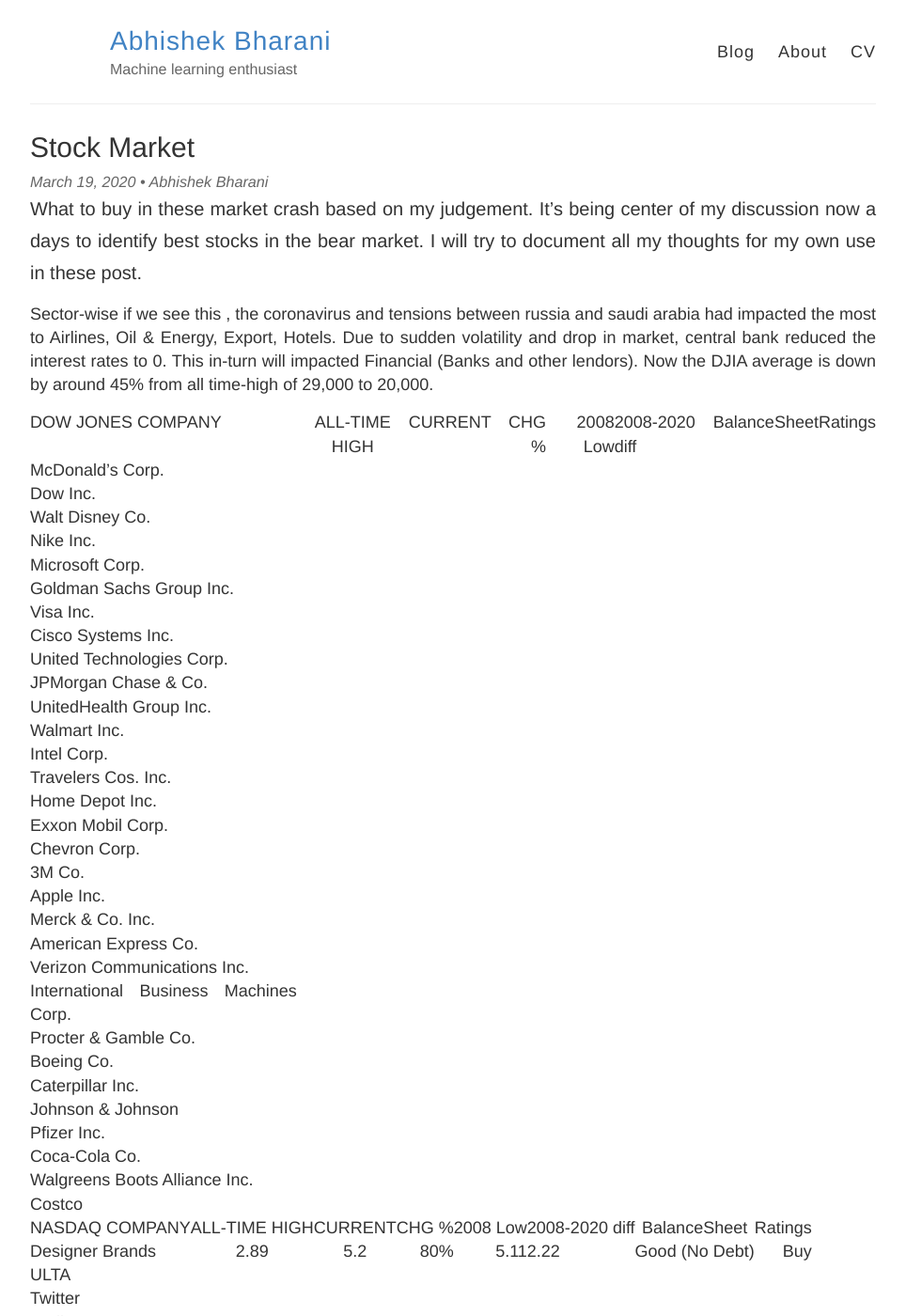
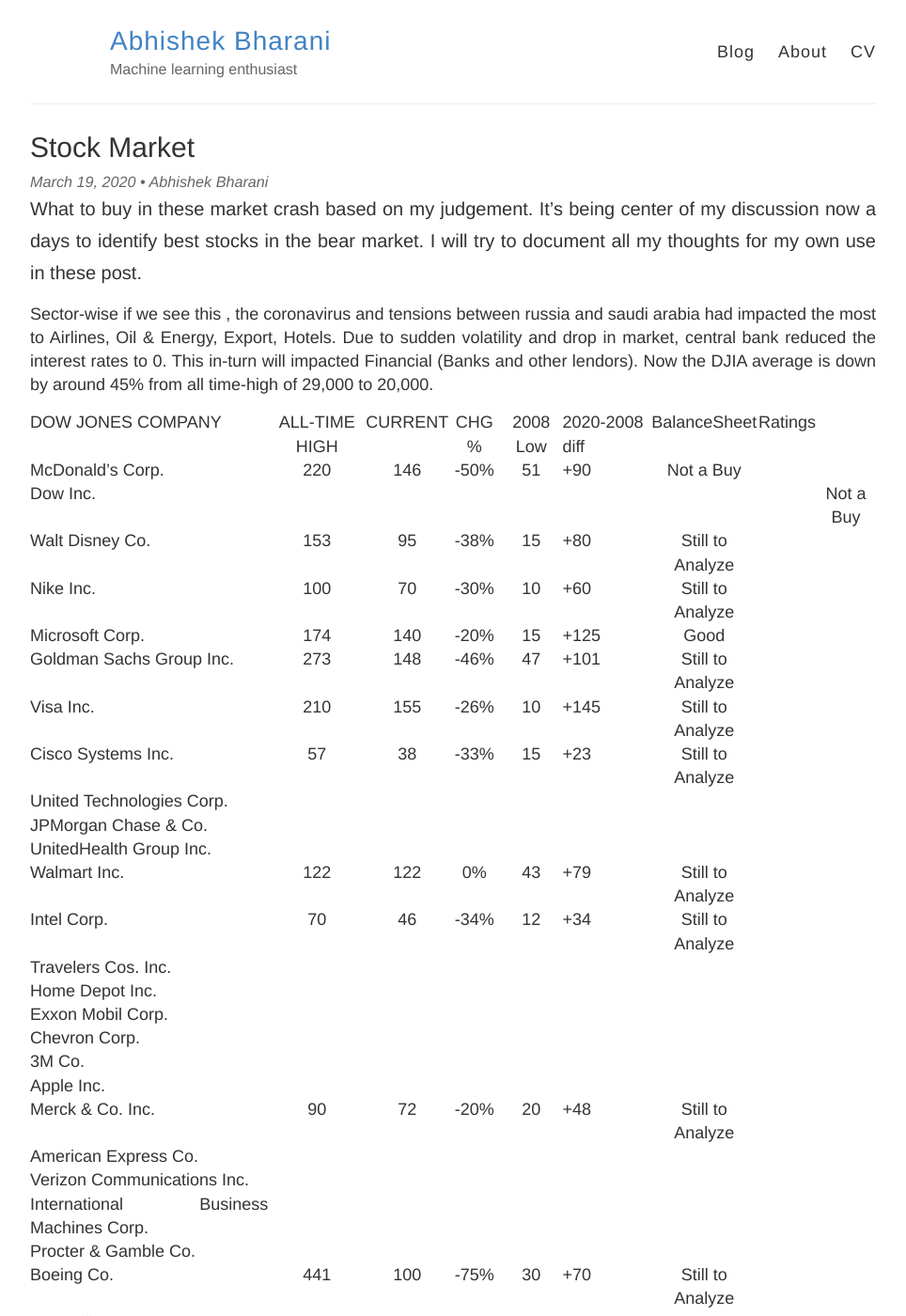
Before and after one commit to bharaniabhishek123/bharaniabhishek123.github.io, a Jekyll site: the page built from _posts/2020-03-19-Stock Market.md, in a window 1280 px wide and 1400 px high. Shown: the whole window at 94% size, without its empty margins (158-1122 px from the left). Built offline with Jekyll 4.4.1, drawn with Linux system fonts in a browser that asks for light colours; some of the changed text lies outside the part shown.

Commit message:
formating changes

```diff
--- a/_posts/2020-03-19-Stock Market.md
+++ b/_posts/2020-03-19-Stock Market.md
@@ -9,39 +9,39 @@
 Sector-wise if we see this , the coronavirus and tensions between russia and saudi arabia had impacted the most to Airlines, Oil & Energy, Export, Hotels. Due to sudden volatility and drop in market, central bank reduced the interest rates to 0. This in-turn will impacted Financial (Banks and other lendors). Now the DJIA average is down by around 45% from all time-high of 29,000 to 20,000.
 
 
-| DOW JONES COMPANY         | ALL-TIME HIGH	| CURRENT	| CHG % | 2008 Low | 2008-2020 diff | BalanceSheet | Ratings |
-|-----------------|:-----:|:-----:|------:|------:|-----|:-----:|------:|------:|--|
-McDonald's Corp. | | | | | | | |
-Dow Inc. | | | | | | | |
-Walt Disney Co. | | | | | | | |
-Nike Inc.  | | | | | | | |
-Microsoft Corp.	 | | | | | | | |
-Goldman Sachs Group Inc. | | | | | | | |
-Visa Inc. | | | | | | | |
-Cisco Systems Inc. | | | | | | | |
+| DOW JONES COMPANY         | ALL-TIME HIGH 	| CURRENT   | CHG  %  | 2008 Low      | 2020-2008 diff     | BalanceSheet    | Ratings   |
+|-----------------|:----------:|:----------:|:-----------:|:-----------:|:----------|:----------:|:-----------:|:-----------:|:-------|
+McDonald's Corp. | 220 | 146|  -50%| 51| +90 |  Not a Buy
+Dow Inc. | | | | | | | |Not a Buy
+Walt Disney Co. | 153| 95| -38%| 15| +80| Still to Analyze| |
+Nike Inc.  | 100| 70| -30%| 10 | +60| Still to Analyze | |
+Microsoft Corp.	 |174| 140| -20%| 15| +125| Good| | |
+Goldman Sachs Group Inc. | 273| 148| -46% | 47| +101 | Still to Analyze | |
+Visa Inc. | 210 | 155 | -26% | 10| +145 | Still to Analyze | |
+Cisco Systems Inc. | 57 | 38| -33%| 15| +23| Still to Analyze | |
 United Technologies Corp. | | | | | | | |
 JPMorgan Chase & Co. | | | | | | | |
 UnitedHealth Group Inc. | | | | | | | |
-Walmart Inc. | | | | | | | |
-Intel Corp. | | | | | | | |
+Walmart Inc. | 122 | 122| 0%| 43| +79| Still to Analyze | |
+Intel Corp. | 70 | 46| -34% | 12| +34| Still to Analyze| |
 Travelers Cos. Inc. | | | | | | | |
 Home Depot Inc. | | | | | | | |
 Exxon Mobil Corp. | | | | | | | |
 Chevron Corp.	 | | | | | | | |
 3M Co. | | | | | | | |
 Apple Inc. | | | | | | | |
-Merck & Co. Inc. | | | | | | | |
+Merck & Co. Inc. | 90 | 72 | -20%|20| +48| Still to Analyze | |
 American Express Co. | | | | | | | |
 Verizon Communications Inc.	 | | | | | | | |
 International Business Machines Corp. | | | | | | | |
 Procter & Gamble Co. | | | | | | | |
-Boeing Co. | | | | | | | |
+Boeing Co. | 441| 100| -75% | 30| +70| Still to Analyze | |
 Caterpillar Inc. | | | | | | | |
 Johnson & Johnson | | | | | | | |
 Pfizer Inc. | | | | | | | |
 Coca-Cola Co. | | | | | | | |
 Walgreens Boots Alliance Inc.| | | | | | | |
-Costco | | | | | | | |
+Costco | 324| 305| -5%| 41| +264| Still to Analyze| |
 
 | NASDAQ COMPANY         | ALL-TIME HIGH	| CURRENT	| CHG % | 2008 Low | 2008-2020 diff | BalanceSheet | Ratings |
 |-----------------|:-----:|:-----:|------:|------:|-----|:-----:|------:|------:|--|
```
